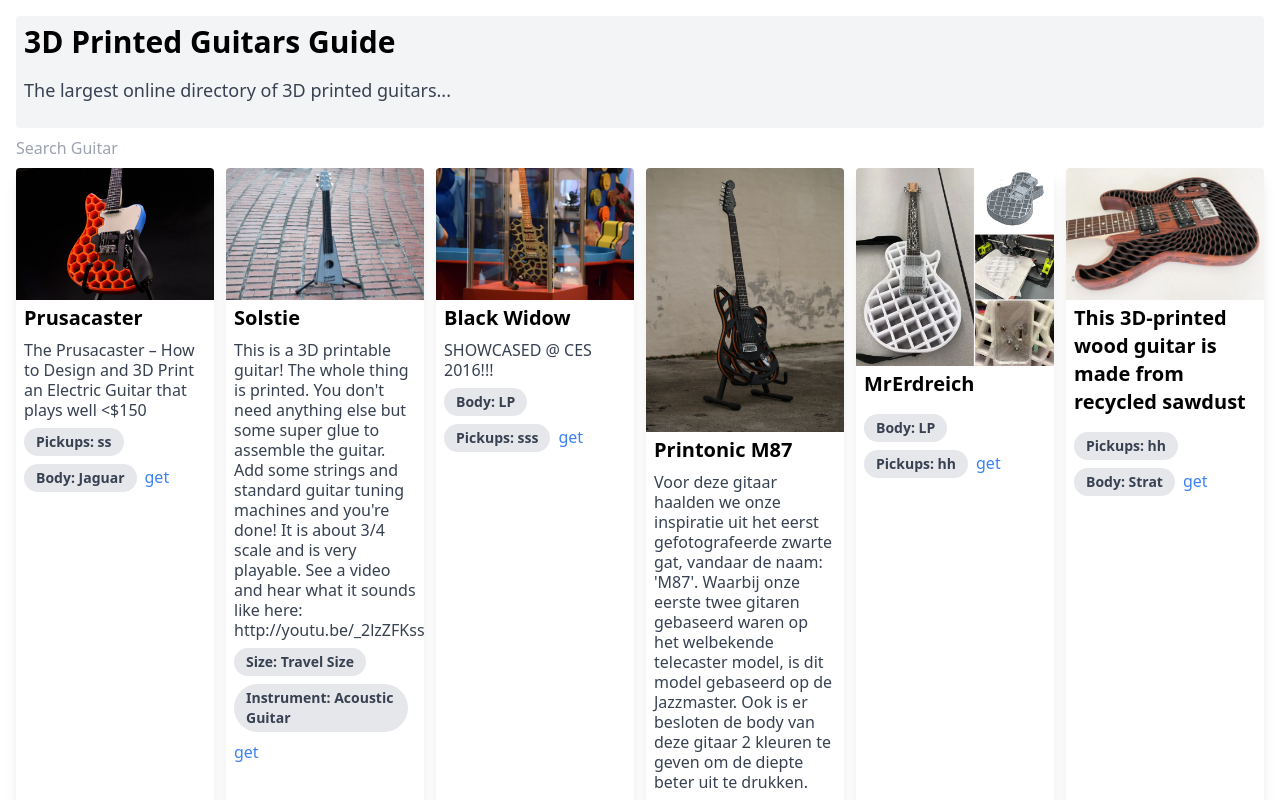
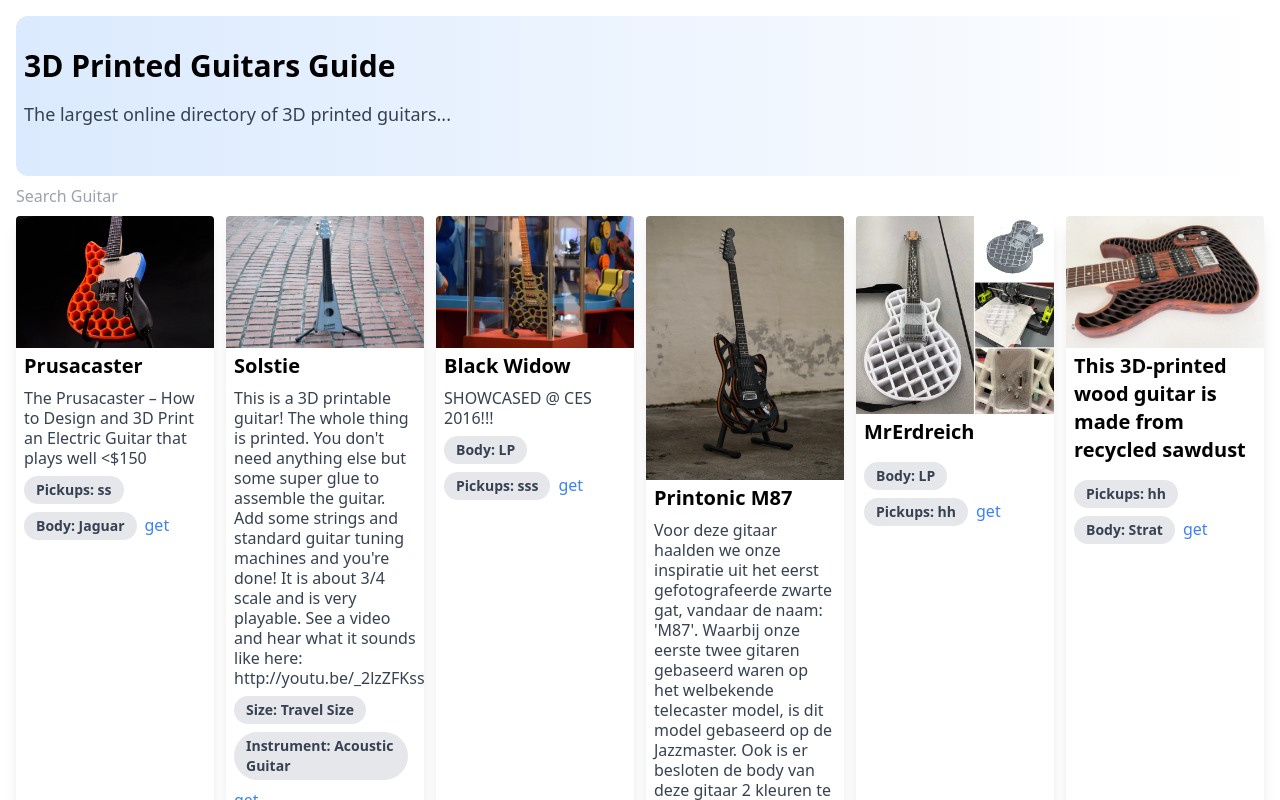
Before and after one commit to Tyler-Hilbert/3D-Printed-Guitars, a React (Create React App) app: page / in a window 1280 px wide. Shown: the top 800 px of the page. Built offline with nearby package versions, Linux system fonts and the light colour scheme; the HTML template or start-up script is replaced by a standard one.

Commit message:
Gradient header

```diff
--- a/src/App.js
+++ b/src/App.js
@@ -4,7 +4,7 @@
 function Header({}) {
   return (
     <>
-      <div class="bg-gray-100 p-2 rounded">
+      <div class="bg-gradient-to-r from-blue-100 py-8 px-2 rounded-xl">
         <h1 class="text-3xl font-semibold mb-4">3D Printed Guitars Guide</h1>
         <p class="text-base md:text-lg text-gray-700 leading-relaxed mb-4">The largest online directory of 3D printed guitars...</p>
       </div>
```
